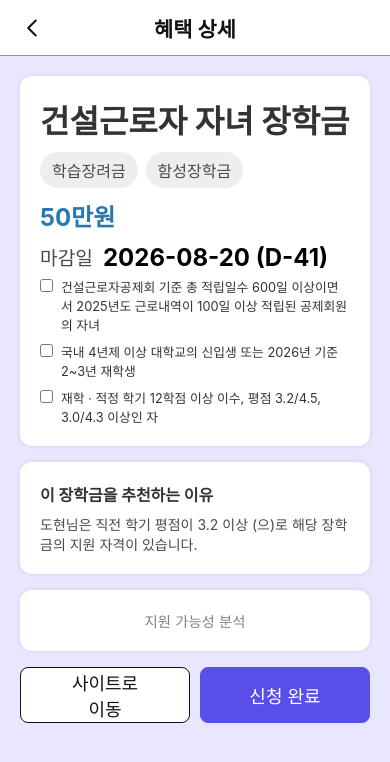
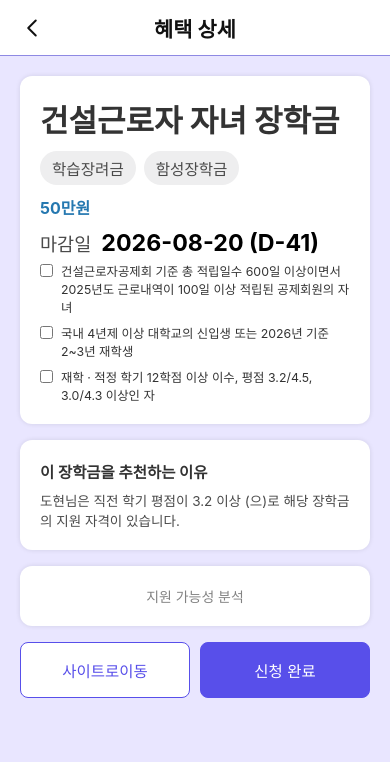
Before and after one commit to LikeLionUniv-INU-BeneFitU/BeneFitU-Frontend, a React (Vite) app: page /detail/1 in a window 390 px wide. Shown: the top 762 px of the page. Built offline with nearby package versions, Linux system fonts and the light colour scheme; no server answers.

Commit message:
Fix: 카테고리바 비율조정, 키워드박스 삭제, 예상혜택 텍스트 조정

```diff
--- a/src/components/BenefitDetailBox.jsx
+++ b/src/components/BenefitDetailBox.jsx
@@ -76,11 +76,6 @@ const MoveButton = styled.button`
   border-radius: 12px;
 
   color: ${(props) => (props.$isActive ? '#ffffff' : '#111111')};
-
-  &:hover {
-    background-color: #584FEA;
-    color: #EEEEFF;
-  }
 `;
 
 // 혜택 아이콘 스타일
@@ -102,17 +97,17 @@ const BenefitIcon = styled.button`
 `;
 
   const categoryIconMap = {
-    STATE: state2,
-    CORPORATE: corporate2,
-    REGION: region2,
-    REQUIREMENTS: requirement2,
+    SCHOLARSHIP: state2,
+    CAMPUS_WORK: corporate2,
+    EXTERNAL_ACTIVITY: requirement2,
+    YOUTH_SUPPORT: region2,
   };
 
   const categoryLabelMap = {
-    STATE: '국가장학금',
-    CORPORATE: '기업·재단 장학금',
-    REGION: '지역 장학금',
-    REQUIREMENTS: '조건별 장학금',
+    SCHOLARSHIP: '장학금',
+    CAMPUS_WORK: '교내 근로',
+    EXTERNAL_ACTIVITY: '대외 활동',
+    YOUTH_SUPPORT: '청년 지원금',
   };
 
 export default function DetailBox({ children, buttonText, to, tags, category }) {
@@ -127,14 +122,8 @@ export default function DetailBox({ children, buttonText, to, tags, category })
           </BenefitIcon>
           <Columnbox>
             {children}
-            <Rowbox>
-              {tags && tags.map((tag, index) => (
-              <KwordBox key={index}>{categoryLabelMap[tag] || tag}</KwordBox>
-              ))}
-            </Rowbox>
           </Columnbox>
         </Rowbox>
-
         <MoveButton onClick={() => navigate(to)}>{buttonText}</MoveButton>
       </Box>
     </PageWrapper>
--- a/src/components/CategoryButtonBar.jsx
+++ b/src/components/CategoryButtonBar.jsx
@@ -2,14 +2,14 @@ import styled from 'styled-components';
 
 const CategoryBar = styled.div`
   display: flex;
-  justify-content: space-evenly;   /* 되돌림: 버튼 사이 간격만 균등 배분 */
 
   background-color: #F7F6FF;
   border-bottom: 1px solid #D9D9D9;
 `;
 
 const CategoryButton = styled.button`
-  /* flex: 1, min-width: 0 제거 → 글씨 길이만큼만 폭 차지 */
+  flex: 1;                 /* 5개 버튼이 CategoryBar 너비를 정확히 5등분 */
+  min-width: 0;
 
   display: flex;
   align-items: center;
--- a/src/components/UserInfoCard.jsx
+++ b/src/components/UserInfoCard.jsx
@@ -31,7 +31,6 @@ const TopRow = styled.div`
   display: flex;
   justify-content: space-between;
   align-items: center;
-  margin-bottom: 5px;
 `;
 
 const NameText = styled.p`
@@ -65,11 +64,11 @@ const Tag = styled.span`
   background-color: #FFFFFF;
   color: #000000;
   padding: 4px 8px;
-  margin-top: 24px;
+  margin-top: 9px;
   border-radius: 7px;
 `;
 
-export default function UserInfoCard({ name, grade, incomeLevel, onMyClick }) {
+export default function UserInfoCard({ name, gpa, incomeLevel, onMyClick }) {
   const navigate = useNavigate();
   return (
     <PageWrapper>
@@ -79,7 +78,7 @@ export default function UserInfoCard({ name, grade, incomeLevel, onMyClick }) {
           <MyButton onClick={() => navigate('/my-page')/*마이페이지로 바꾸기*/ }></MyButton>
         </TopRow>
         <TagRow>
-          <Tag>성적 {grade}</Tag>
+          <Tag>성적 {gpa}</Tag>
           <Tag>소득분위 {incomeLevel}</Tag>
         </TagRow>
       </Card>
--- a/src/pages/BenefitDetail.jsx
+++ b/src/pages/BenefitDetail.jsx
@@ -147,7 +147,7 @@ export default function BenefitDetail() {
                     {req}
                   </S.CheckboxLabel>
                 ) : (
-                  // 타입 A: 그냥 불릿(•)만 표시
+                  // 타입 A: 그냥 •만 표시
                   <span>• {req}</span>
                 )}
               </S.RequirementItem>
@@ -191,10 +191,10 @@ export default function BenefitDetail() {
         </S.ProbabilityBox>
 
         <S.ButtonRow>
-          <BasicButton variant="white" onClick={() => window.open(benefit.siteUrl, '_blank')}>
+          <S.DetailButton $variant="white" onClick={() => window.open(benefit.siteUrl, '_blank')}>
             사이트로이동
-          </BasicButton>
-          <BasicButton onClick={() => navigate('/apply-complete')}>신청 완료</BasicButton>
+          </S.DetailButton>
+        <S.DetailButton onClick={() => navigate('/apply-complete')}>신청 완료</S.DetailButton>
         </S.ButtonRow>
       </S.ContentWrapper>
     </S.PageWrapper>
--- a/src/pages/BenefitDetail.styles.js
+++ b/src/pages/BenefitDetail.styles.js
@@ -39,7 +39,7 @@ export const ProbabilityBox = styled.div`
 `;
 
 export const Title = styled.h1`
-  font-size: 2rem;
+  font-size: clamp(25.43px, calc(25.43px + (32 - 25.43) * ((100vw - 320px) / 83)), 32px);
   font-weight: 700;
 `;
 
@@ -52,16 +52,16 @@ export const TagRow = styled.div`
 export const Tag = styled.span`
   background-color: #EEEEEF;
   color: #4A4A4A;
-  font-size: 13px;
+  font-size: clamp(12.71px, calc(12.71px + (16 - 12.71) * ((100vw - 320px) / 83)), 16px);
   padding: 6px 12px;
   border-radius: 20px;
-  font-size: 1rem;
+  font-size: clamp(0.8rem, 4vw, 1rem);
 `;
 
 export const Amount = styled.p`
   color: #2578B0;
   font-weight: bold;
-  font-size: 1.5rem;
+  ont-size: clamp(19.07px, calc(19.07px + (24 - 19.07) * ((100vw - 320px) / 83)), 24px);
   margin: 10px 0 10px;
 `;
 
@@ -74,14 +74,14 @@ export const Rowbox = styled.div`
 
 export const Deadline = styled.p`
   color: #4A4A4A;
-  font-size: 1.2rem;
+  font-size: clamp(15.26px, calc(15.26px + (19.2 - 15.26) * ((100vw - 320px) / 83)), 19.2px);
   margin-right: 10px;
 `;
 
 export const Deadlinenum = styled.p`
   color: #000000;
   font-weight: bold;
-  font-size: 1.5rem;
+  font-size: clamp(19.07px, calc(19.07px + (24 - 19.07) * ((100vw - 320px) / 83)), 24px);
 `;
 
 export const RequirementList = styled.div`
@@ -91,7 +91,7 @@ export const RequirementList = styled.div`
 `;
 
 export const RequirementItem = styled.div`
-  font-size: 0.8rem;
+  font-size: clamp(10.17px, calc(10.17px + (12.8 - 10.17) * ((100vw - 320px) / 83)), 12.8px);
   color: #333333;
 `;
 
@@ -108,13 +108,13 @@ export const CheckboxLabel = styled.label`
 `;
 
 export const ReasonTitle = styled.h3`
-  font-size: 1rem;
+  font-size: clamp(12.71px, calc(12.71px + (16 - 12.71) * ((100vw - 320px) / 83)), 16px);
   font-weight: 700;
   margin-bottom: 8px;
 `;
 
 export const ReasonText = styled.p`
-  font-size: 0.875rem;
+  font-size: clamp(11.12px, calc(11.12px + (14 - 11.12) * ((100vw - 320px) / 83)), 14px);
   color: #4A4A4A;
 `;
 
@@ -126,7 +126,7 @@ export const ProbabilityTopRow = styled.div`
 `;
 
 export const ProbabilityLabel = styled.p`
-  font-size: 1.2rem;
+  font-size: clamp(15.26px, calc(15.26px + (19.2 - 15.26) * ((100vw - 320px) / 83)), 19.2px);
   font-weight: 700;
   color: #4A4A4A;
 `;
@@ -147,7 +147,7 @@ export const ProbabilityBarFill = styled.div`
 `;
 
 export const ProbabilityPercent = styled.p`
-  font-size: 1.2rem;
+  font-size: clamp(15.26px, calc(15.26px + (19.2 - 15.26) * ((100vw - 320px) / 83)), 19.2px);
   font-weight: 700;
   color: #000000;
 `;
@@ -155,10 +155,41 @@ export const ProbabilityPercent = styled.p`
 export const ProbabilityPlaceholder = styled.p`
   text-align: center;
   color: #828282;
-  font-size: 0.9rem;
+  font-size: clamp(11.44px, calc(11.44px + (14.4 - 11.44) * ((100vw - 320px) / 83)), 14.4px);
 `;
 
 export const ButtonRow = styled.div`
   display: flex;
   gap: 10px;
 `;
+
+// 버튼
+export const DetailButton = styled.button`
+  width: 100%;
+  height: 56px;
+  border-radius: 8px;
+  font-size: clamp(12.71px, calc(12.71px + (16 - 12.71) * ((100vw - 320px) / 83)), 16px);
+  display: flex;
+  align-items: center;
+  justify-content: center;
+
+  background-color: ${(props) =>
+    props.disabled
+      ? '#9d9d9d'
+      : props.$variant === 'white'
+        ? '#ffffff'
+        : 'rgb(88, 79, 234)'};
+  color: ${(props) =>
+    props.disabled
+      ? '#ffffff'
+      : props.$variant === 'white'
+        ? '#584FEA'                 /* white 버튼 글자색: 보라색으로 변경 */
+        : 'rgb(255, 255, 255)'};
+  border: ${(props) =>
+    props.disabled
+      ? '1px solid #9d9d9d'
+      : props.$variant === 'white'
+        ? '1px solid #584FEA'       /* white 버튼 테두리: 보라색으로 변경 */
+        : '1px solid rgb(88, 79, 234)'};
+  cursor: ${(props) => (props.disabled ? 'not-allowed' : 'pointer')};
+`;
--- a/src/pages/ExpectedBenefit.styles.js
+++ b/src/pages/ExpectedBenefit.styles.js
@@ -22,6 +22,6 @@ export const TotalAmountText = styled.p`
   text-align: center;
   color: #584FEA;
   font-weight: 700;
-  font-size: 2rem;
+  font-size: calc(30px + (32 - 30) * ((100vh - 667px) / (874 - 667)));
   margin: 20px 0;
 `;
```
Also changed, not shown: src/pages/BenefitAll.jsx (+25 -69 lines), src/assets/images/user.png.
